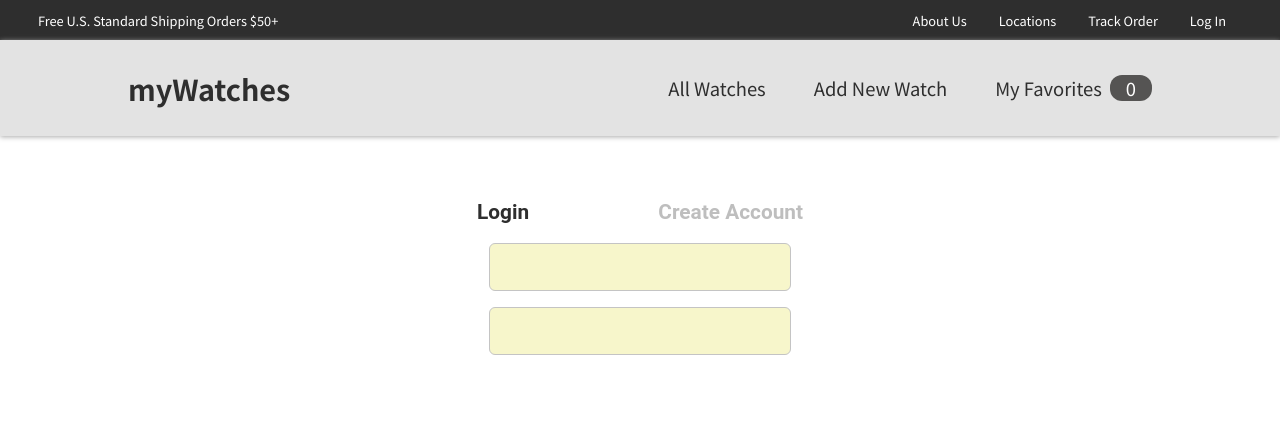
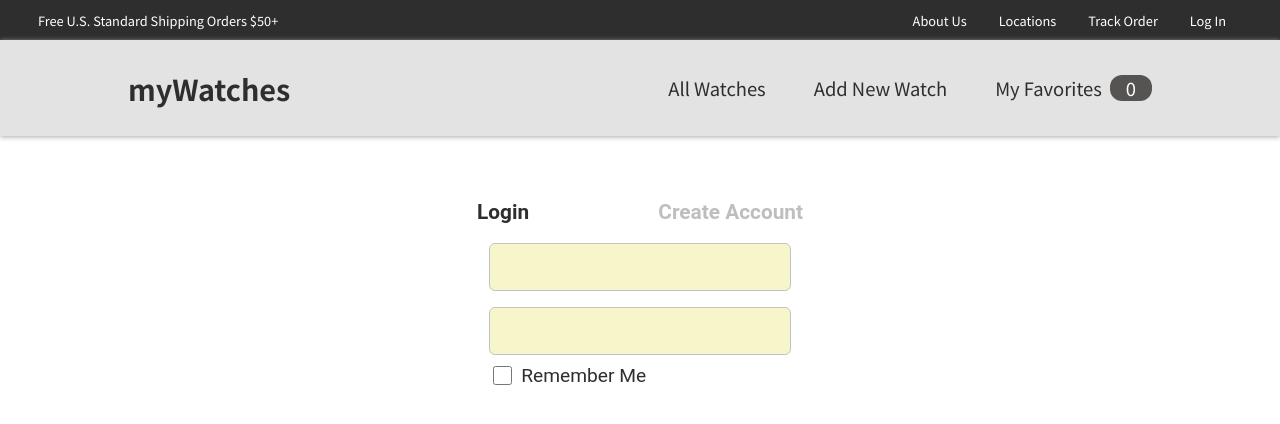
Before and after one commit to jtfreedman/my-app, a React (Create React App) app: page /login in a window 1280 px wide. Shown: the top 424 px of the page. Built offline with nearby package versions, Linux system fonts and the light colour scheme.

Commit message:
remember me button added

```diff
--- a/src/pages/Login.js
+++ b/src/pages/Login.js
@@ -14,6 +14,11 @@ function Login() {
                     <input className={classes.loginText} type="text" required id="user"/>
                     <input className={classes.loginPassword} type="text" required id="password"/>
                 </div>
+                <label className={classes.checkboxContainer}>
+                    <input className={classes.checkmark} type="checkbox" name="checkbox" value="remember" />
+                    <span ></span>
+                    <div className={classes.checkmarkText}>Remember Me</div>
+                </label>
             </form>
         </div>
     );
--- a/src/pages/Login.module.css
+++ b/src/pages/Login.module.css
@@ -25,6 +25,7 @@
     margin-top: 1rem;
     margin-right: .75rem;
     color:#bebebe;
+    cursor: pointer;
 }
 
 .form {
@@ -49,3 +50,26 @@
     border: 1px solid #c4c4c4;
     background-color: rgb(247, 246, 203);
 }
+
+.checkboxContainer {
+    width: 100%;
+    display: flex;
+    cursor: pointer;
+    font-family: "Roboto", Arial, Helvetica, sans-serif;
+    font-size: 1.2rem;
+}
+
+.checkmarkText{
+    margin-top: .5%;
+    margin-left: 2%;
+}
+
+.checkmark{
+    top: 0;
+    left: 0;
+    height: 1.2rem;
+    width: 1.2rem;
+    background-color: transparent;
+    border: 2px solid #c4c4c4;
+    border-radius: 4px;
+}
```
